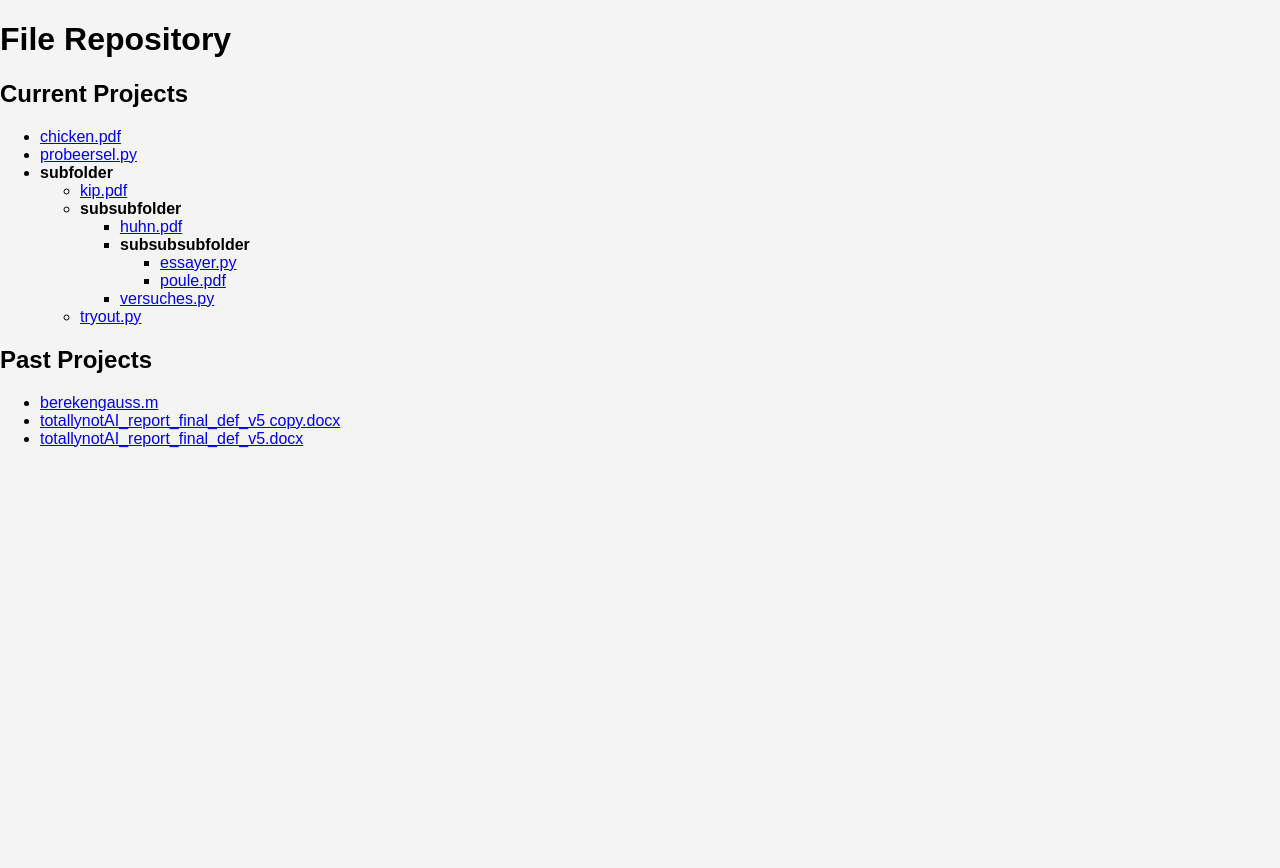
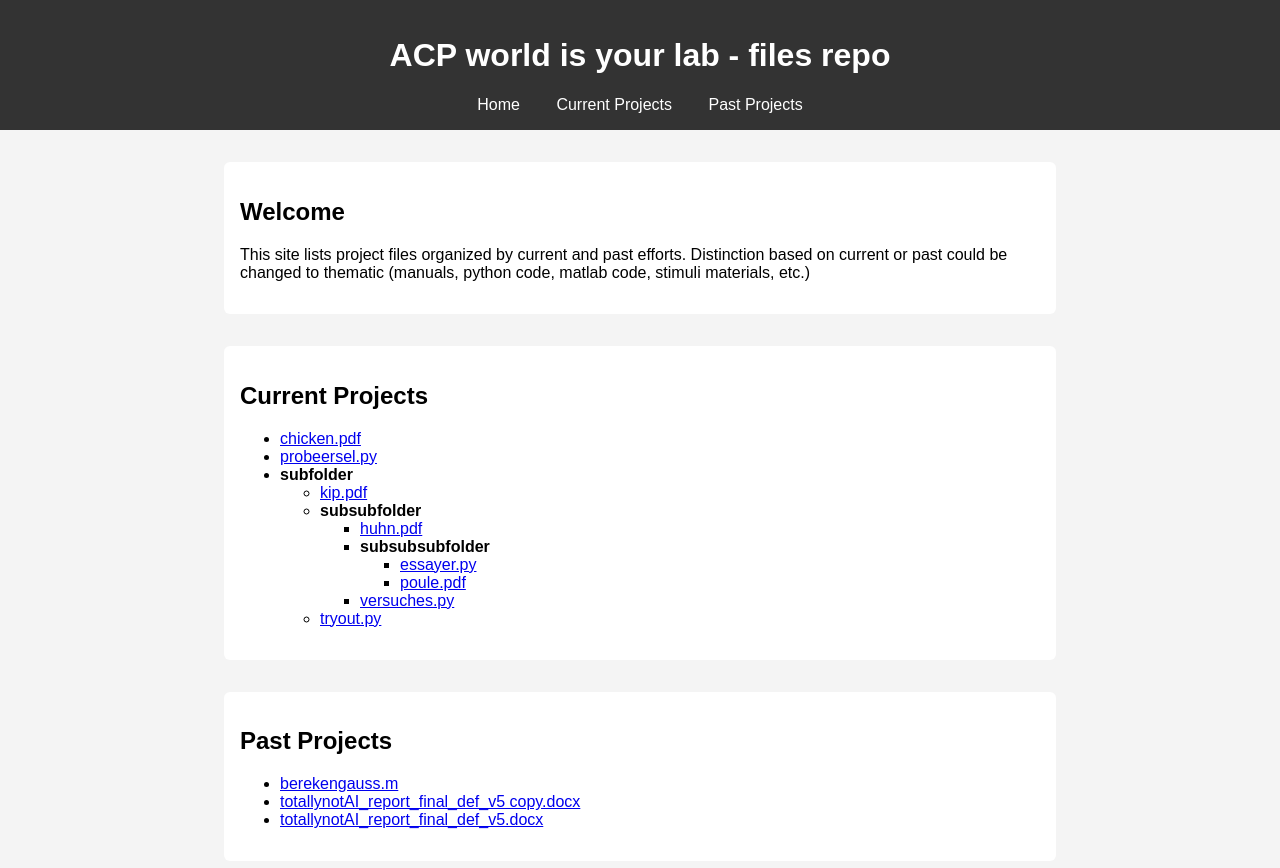
Before and after one commit to uuacpmaster/filesrepo2, a plain HTML site: page docs/index.html in a window 1280 px wide. Before the commit the page ends 800 px from the top, so only its background shows below. Drawn offline with Linux system fonts and the light colour scheme.

Commit message:
change of styling

```diff
--- a/docs/index.html
+++ b/docs/index.html
@@ -12,10 +12,27 @@
   <link rel="stylesheet" href="style.css" />
 </head>
 <body>
-  <h1>File Repository</h1>
-  <h2>Current Projects</h2>
-  <ul><li><a href="https://raw.githubusercontent.com/uuacpmaster/filerepo2/main/current/chicken.pdf" target="_blank">chicken.pdf</a></li><li><a href="https://raw.githubusercontent.com/uuacpmaster/filerepo2/main/current/probeersel.py" target="_blank">probeersel.py</a></li><li><strong>subfolder</strong><ul><li><a href="https://raw.githubusercontent.com/uuacpmaster/filerepo2/main/current/subfolder/kip.pdf" target="_blank">kip.pdf</a></li><li><strong>subsubfolder</strong><ul><li><a href="https://raw.githubusercontent.com/uuacpmaster/filerepo2/main/current/subfolder/subsubfolder/huhn.pdf" target="_blank">huhn.pdf</a></li><li><strong>subsubsubfolder</strong><ul><li><a href="https://raw.githubusercontent.com/uuacpmaster/filerepo2/main/current/subfolder/subsubfolder/subsubsubfolder/essayer.py" target="_blank">essayer.py</a></li><li><a href="https://raw.githubusercontent.com/uuacpmaster/filerepo2/main/current/subfolder/subsubfolder/subsubsubfolder/poule.pdf" target="_blank">poule.pdf</a></li></ul></li><li><a href="https://raw.githubusercontent.com/uuacpmaster/filerepo2/main/current/subfolder/subsubfolder/versuches.py" target="_blank">versuches.py</a></li></ul></li><li><a href="https://raw.githubusercontent.com/uuacpmaster/filerepo2/main/current/subfolder/tryout.py" target="_blank">tryout.py</a></li></ul></li></ul>
-  <h2>Past Projects</h2>
-  <ul><li><a href="https://raw.githubusercontent.com/uuacpmaster/filerepo2/main/past/berekengauss.m" target="_blank">berekengauss.m</a></li><li><a href="https://raw.githubusercontent.com/uuacpmaster/filerepo2/main/past/totallynotAI_report_final_def_v5%20copy.docx" target="_blank">totallynotAI_report_final_def_v5 copy.docx</a></li><li><a href="https://raw.githubusercontent.com/uuacpmaster/filerepo2/main/past/totallynotAI_report_final_def_v5.docx" target="_blank">totallynotAI_report_final_def_v5.docx</a></li></ul>
+    <header>
+    <h1>ACP world is your lab - files repo</h1>
+    <nav>
+      <a href="#home">Home</a>
+      <a href="#current">Current Projects</a>
+      <a href="#past">Past Projects</a>
+    </nav>
+  </header>
+  <section id="home">
+    <h2>Welcome</h2>
+    <p>This site lists project files organized by current and past efforts. Distinction based on current or past could be changed to thematic (manuals, python code, matlab code, stimuli materials, etc.)</p>
+  </section>
+
+  <section id="current">
+    <h2>Current Projects</h2>
+    <ul><li><a href="https://raw.githubusercontent.com/uuacpmaster/filerepo2/main/current/chicken.pdf" target="_blank">chicken.pdf</a></li><li><a href="https://raw.githubusercontent.com/uuacpmaster/filerepo2/main/current/probeersel.py" target="_blank">probeersel.py</a></li><li><strong>subfolder</strong><ul><li><a href="https://raw.githubusercontent.com/uuacpmaster/filerepo2/main/current/subfolder/kip.pdf" target="_blank">kip.pdf</a></li><li><strong>subsubfolder</strong><ul><li><a href="https://raw.githubusercontent.com/uuacpmaster/filerepo2/main/current/subfolder/subsubfolder/huhn.pdf" target="_blank">huhn.pdf</a></li><li><strong>subsubsubfolder</strong><ul><li><a href="https://raw.githubusercontent.com/uuacpmaster/filerepo2/main/current/subfolder/subsubfolder/subsubsubfolder/essayer.py" target="_blank">essayer.py</a></li><li><a href="https://raw.githubusercontent.com/uuacpmaster/filerepo2/main/current/subfolder/subsubfolder/subsubsubfolder/poule.pdf" target="_blank">poule.pdf</a></li></ul></li><li><a href="https://raw.githubusercontent.com/uuacpmaster/filerepo2/main/current/subfolder/subsubfolder/versuches.py" target="_blank">versuches.py</a></li></ul></li><li><a href="https://raw.githubusercontent.com/uuacpmaster/filerepo2/main/current/subfolder/tryout.py" target="_blank">tryout.py</a></li></ul></li></ul>
+  </section>
+
+  <section id="past">
+    <h2>Past Projects</h2>
+    <ul><li><a href="https://raw.githubusercontent.com/uuacpmaster/filerepo2/main/past/berekengauss.m" target="_blank">berekengauss.m</a></li><li><a href="https://raw.githubusercontent.com/uuacpmaster/filerepo2/main/past/totallynotAI_report_final_def_v5%20copy.docx" target="_blank">totallynotAI_report_final_def_v5 copy.docx</a></li><li><a href="https://raw.githubusercontent.com/uuacpmaster/filerepo2/main/past/totallynotAI_report_final_def_v5.docx" target="_blank">totallynotAI_report_final_def_v5.docx</a></li></ul>
+  </section>
 </body>
 </html>
```
Also changed, not shown: template.html (+22 -5 lines).
